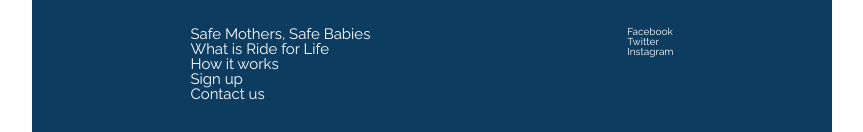
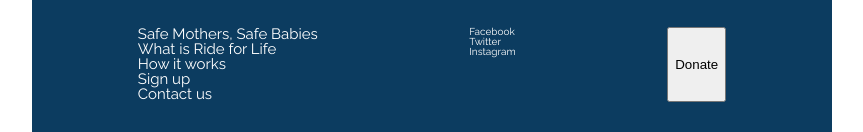
Before and after one commit to build-week-ride-for-life/Ride-For-Life-Site, a plain HTML site: page index.html in a window 1280 px wide. Shown: the part 1345-1477 px from the top of the page, without its empty margins (208-1071 px from the left). Drawn offline with Linux system fonts and the light colour scheme.

Commit message:
fixed html container

```diff
--- a/index.html
+++ b/index.html
@@ -63,6 +63,7 @@
         <li><a href="https://www.twitter.com">Twitter</a></li>
         <li><a href="https://www.Instagram.com">Instagram</a></li>
       </ul>
+      <button class=donate>Donate</button>
     </footer>
 </div>
 </body>
```
